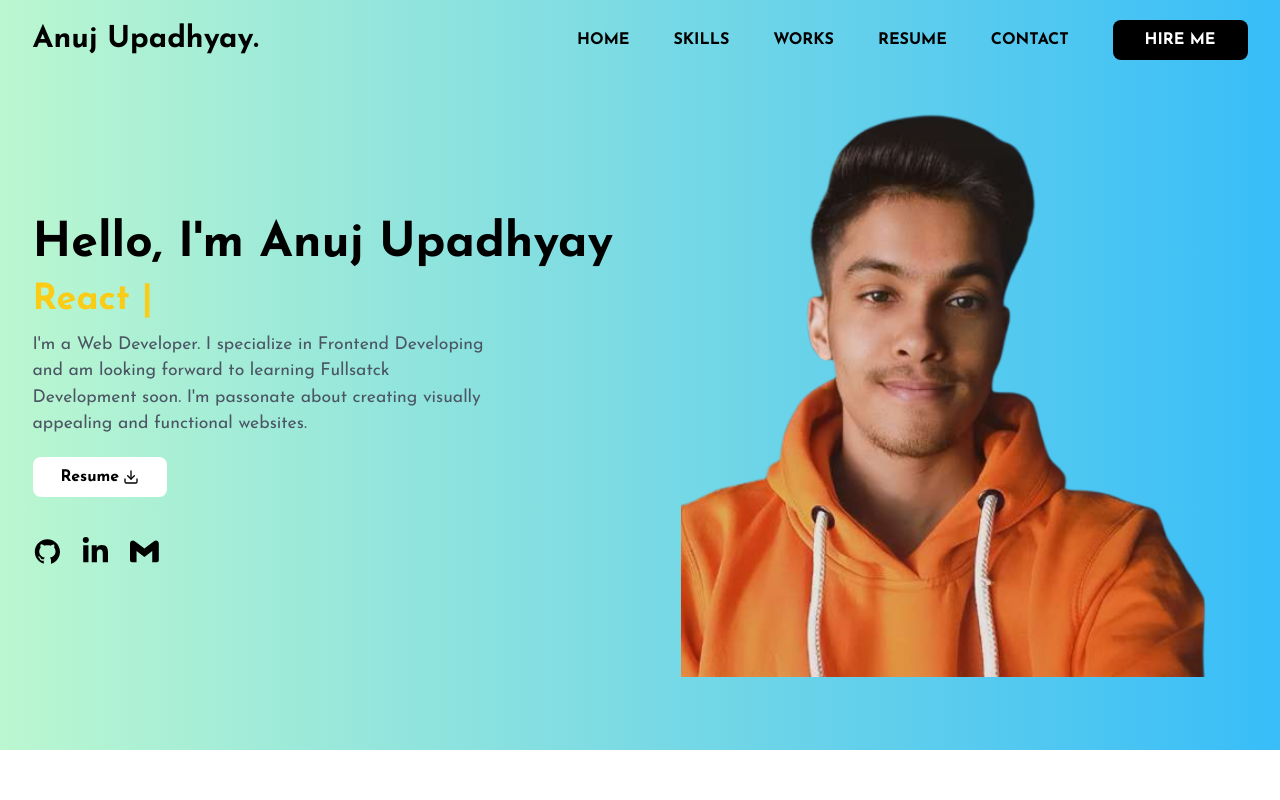
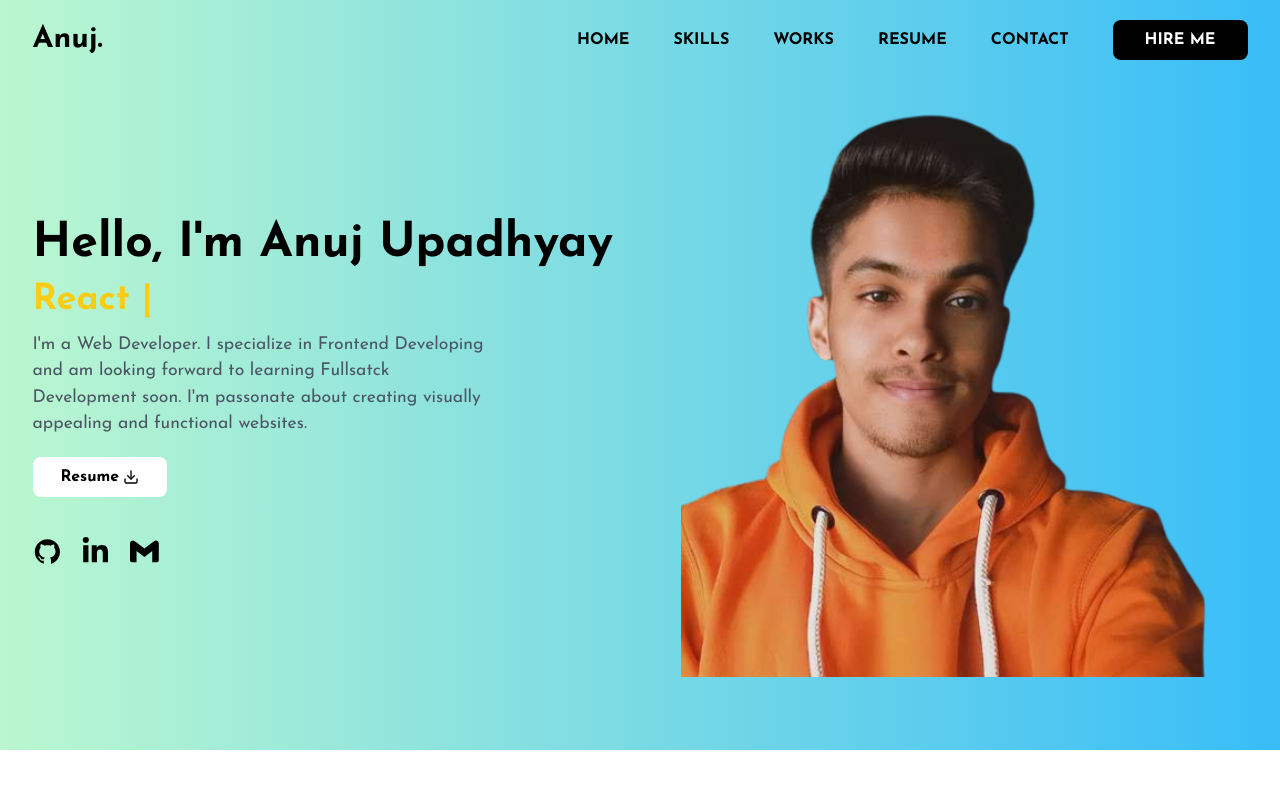
Before and after one commit to Anuj9675/Main_portfolio, a React (Vite) app in the folder my_portfolio/: page / in a window 1280 px wide. Shown: the top 800 px of the page. Built offline with nearby package versions, Linux system fonts and the light colour scheme.

Commit message:
navbar change

```diff
--- a/my_portfolio/src/components/navbar/NavBar.jsx
+++ b/my_portfolio/src/components/navbar/NavBar.jsx
@@ -61,7 +61,7 @@ const NavBar = ({ toggleDarkMode, darkMode }) => {
             to="/"
             className="text-3xl font-bold sm:text-3xl"
           >
-            Anuj Upadhyay.
+            Anuj.
           </Link>
         </div>
         <div
```
